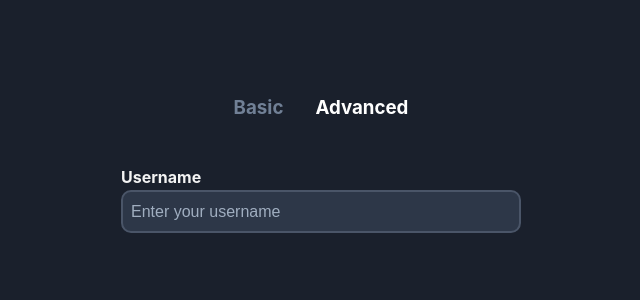
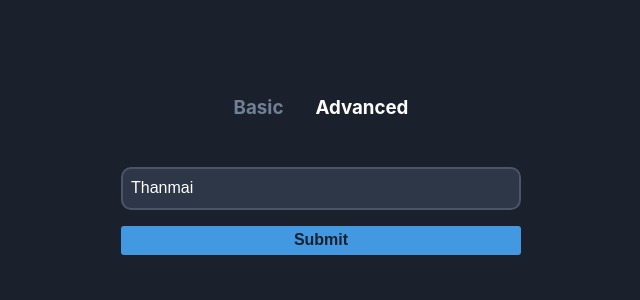
Before and after one commit to thanmaisai-asc/formic, a React (Create React App) app: page / in a window 1280 px wide. Both pictures are taken after a click on the element "Advanced". Shown: the top 300 px of the page, without its empty margins (319-959 px from the left). Built offline with nearby package versions, Linux system fonts and the light colour scheme.

Commit message:
using <Formik> is a component - use render props pattern

```diff
--- a/src/components/AdvancedForm.js
+++ b/src/components/AdvancedForm.js
@@ -1,9 +1,23 @@
+import { Formik } from "formik";
+
 const AdvancedForm = () => {
     return (
-      <form autoComplete="off">
-        <label htmlFor="username">Username</label>
-        <input id="username" type="text" placeholder="Enter your username" />
-      </form>
+      <Formik
+       initialValues={{ name: 'Thanmai' }}
+     >
+       {props => (
+         <form onSubmit={props.handleSubmit}>
+           <input
+             type="text"
+             onChange={props.handleChange}
+             onBlur={props.handleBlur}
+             value={props.values.name}
+             name="name"
+           />
+           <button type="submit">Submit</button>
+         </form>
+       )}
+     </Formik>
     );
   };
   export default AdvancedForm;
```
